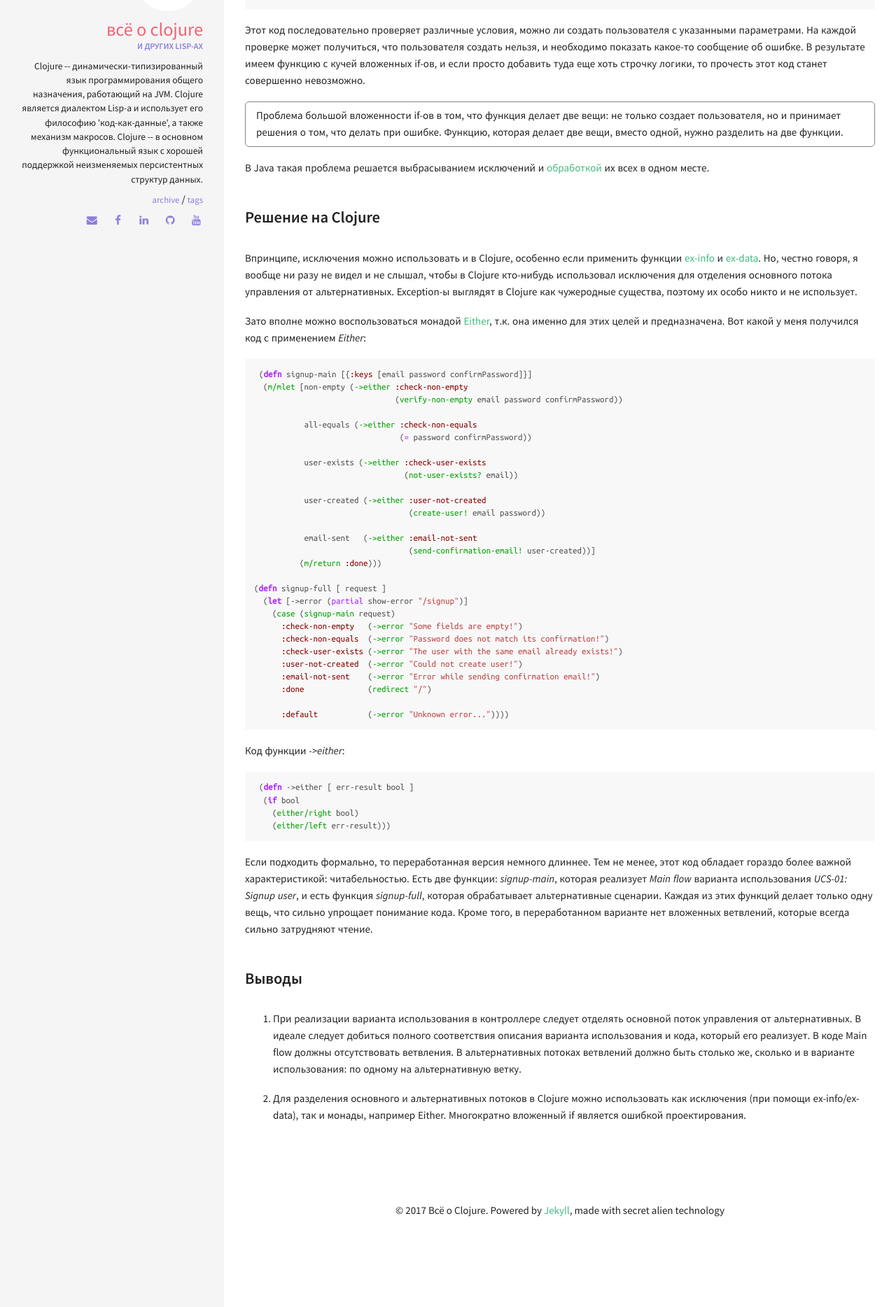
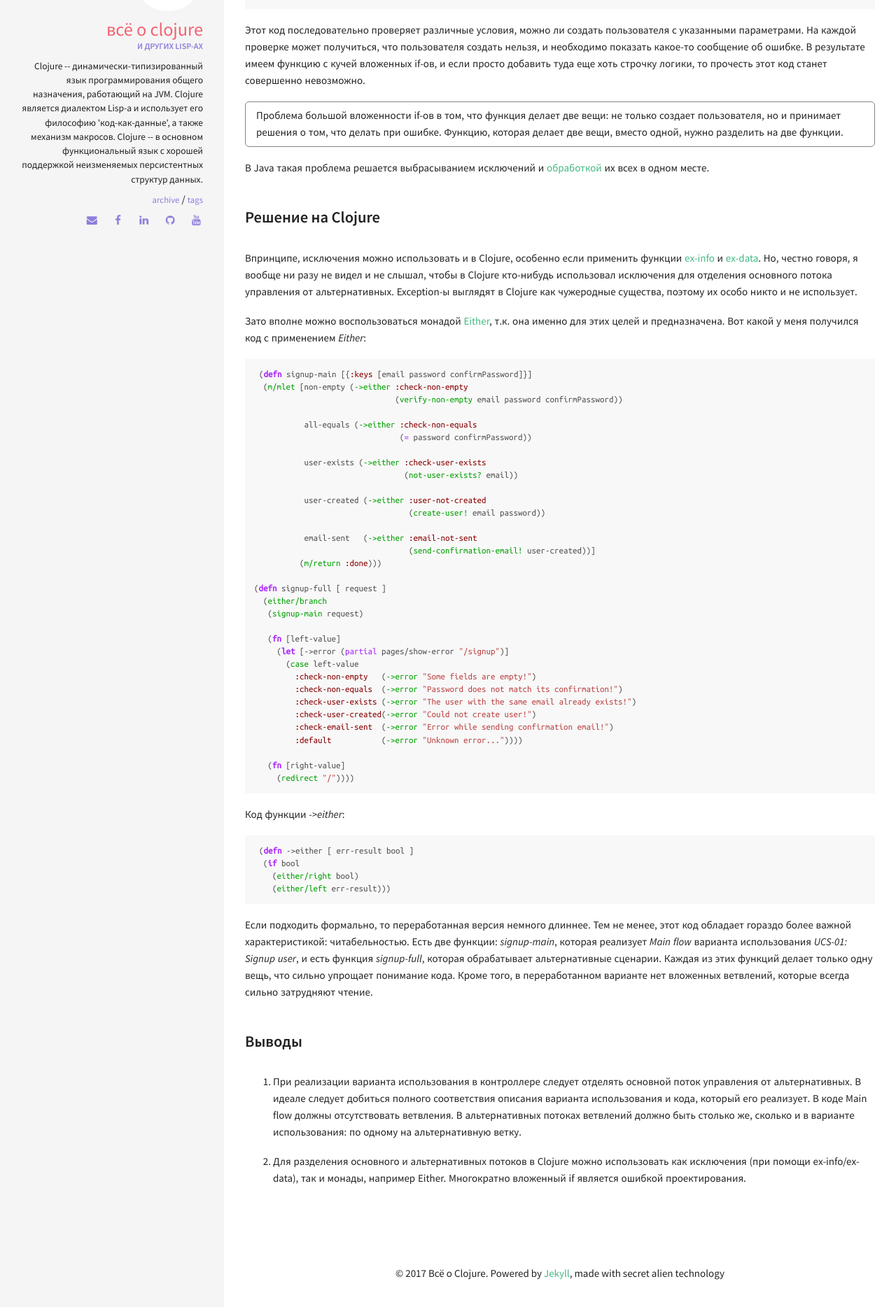
Before and after one commit to dbushenko/clojureblog, a Jekyll site: the page built from _posts/2017-10-07-ucs.md, in a window 1280 px wide. Shown: the part 1555-3423 px from the top of the page at 70% size. Built offline with Jekyll 4.4.1, drawn with Linux system fonts in a browser that asks for light colours; comment, search, counter and statistics services are not loaded.

Commit message:
2017-10-07/4: Fixed bug in code

````diff
--- a/_posts/2017-10-07-ucs.md
+++ b/_posts/2017-10-07-ucs.md
@@ -88,16 +88,21 @@ Alternative flows:
           (m/return :done)))
 
 (defn signup-full [ request ]
-  (let [->error (partial show-error "/signup")]
-    (case (signup-main request)
-      :check-non-empty   (->error "Some fields are empty!")
-      :check-non-equals  (->error "Password does not match its confirmation!")
-      :check-user-exists (->error "The user with the same email already exists!")
-      :user-not-created  (->error "Could not create user!")
-      :email-not-sent    (->error "Error while sending confirmation email!")
-      :done              (redirect "/")
+  (either/branch
+   (signup-main request)
 
-      :default           (->error "Unknown error..."))))
+   (fn [left-value]
+     (let [->error (partial pages/show-error "/signup")]
+       (case left-value
+         :check-non-empty   (->error "Some fields are empty!")
+         :check-non-equals  (->error "Password does not match its confirmation!")
+         :check-user-exists (->error "The user with the same email already exists!")
+         :check-user-created(->error "Could not create user!")
+         :check-email-sent  (->error "Error while sending confirmation email!")
+         :default           (->error "Unknown error..."))))
+
+   (fn [right-value]
+     (redirect "/"))))
 ```
 
 Код функции *->either*:
````
